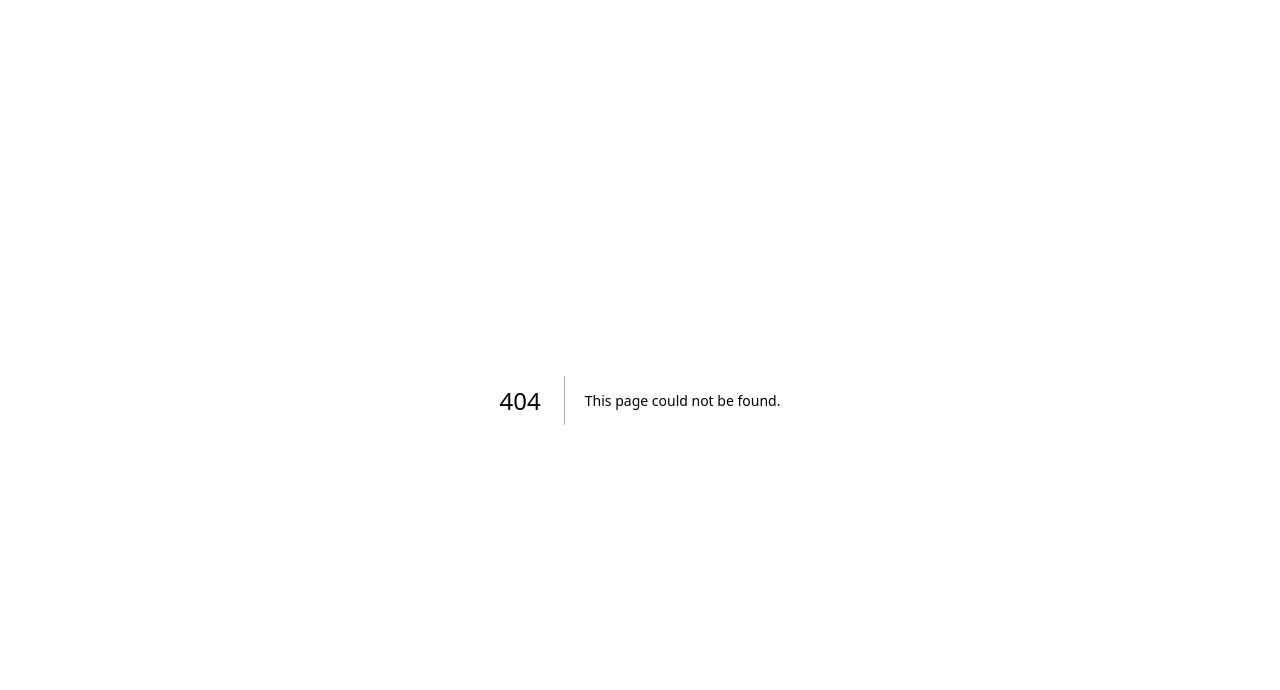
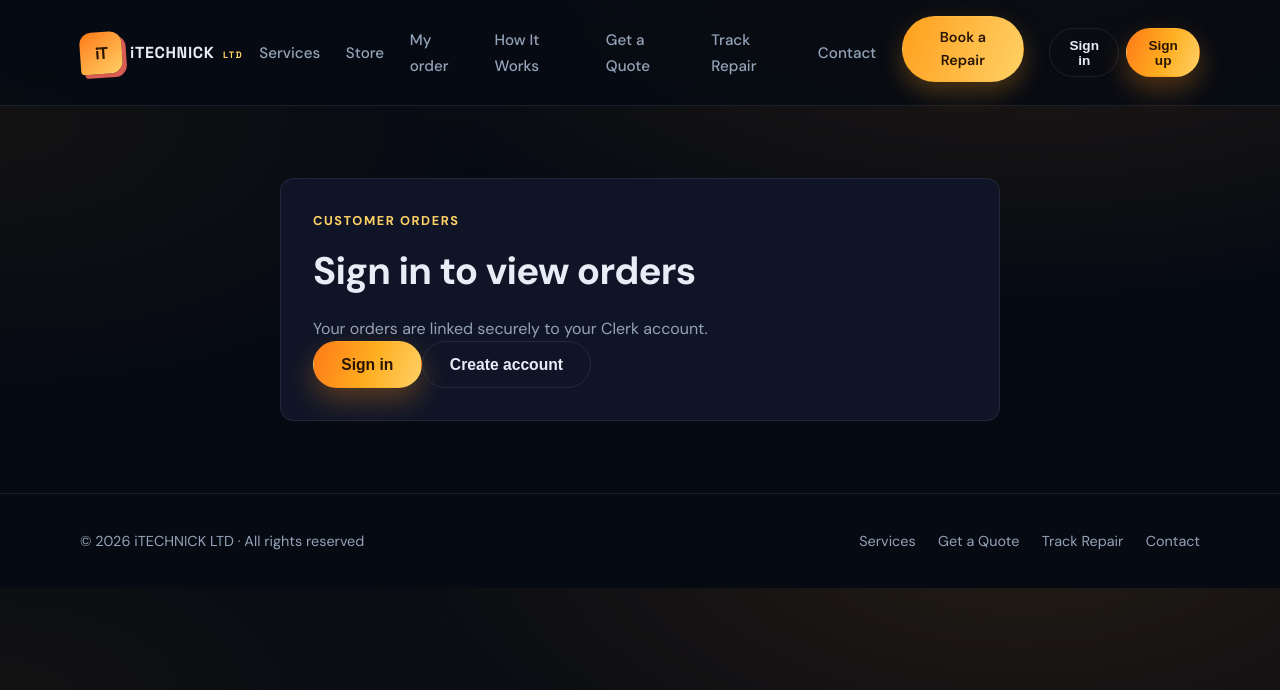
Before and after one commit to Imran343215/nick, a Next.js app: page /orders in a window 1280 px wide. Before the commit this address had no page. Shown: the top 690 px of the page. Built offline with nearby package versions, Linux system fonts and the light colour scheme; no server answers.

Commit message:
Restore customer orders page

```diff
--- /dev/null
+++ b/app/orders/page.tsx
@@ -0,0 +1,17 @@
+import Header from "@/components/Header";
+import Footer from "@/components/Footer";
+import OrderLookup from "@/components/OrderLookup";
+
+export const dynamic = "force-dynamic";
+
+export default function OrdersPage() {
+  return (
+    <>
+      <Header />
+      <main>
+        <OrderLookup />
+      </main>
+      <Footer />
+    </>
+  );
+}
```
